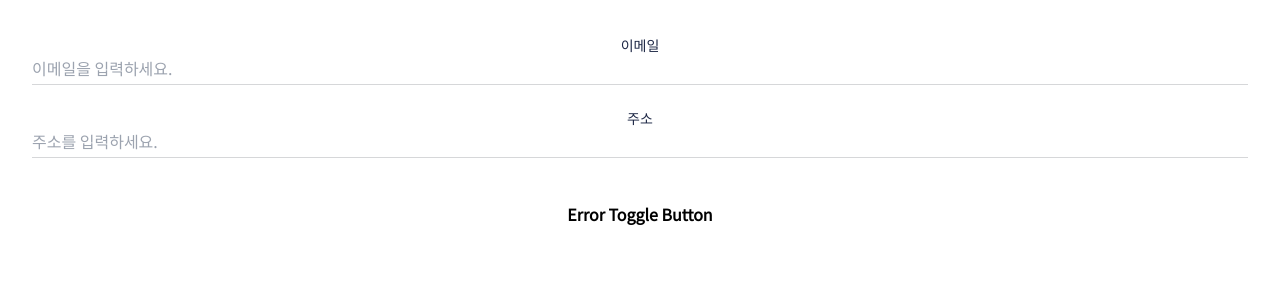
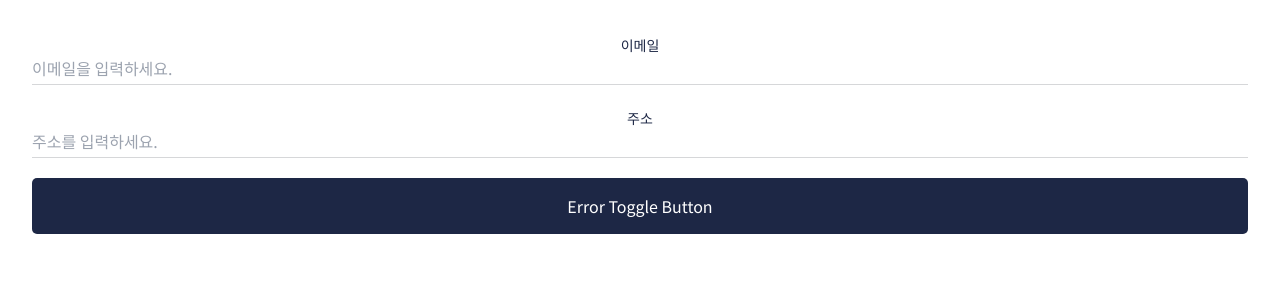
Before and after one commit to anjxxyi/react-ts-storybook, a React (Vite) app: page / in a window 1280 px wide. Shown: the top 300 px of the page. Built offline with nearby package versions, Linux system fonts and the light colour scheme.

Commit message:
Replace button component in app.tsx

```diff
--- a/src/App.tsx
+++ b/src/App.tsx
@@ -2,6 +2,7 @@ import { useState } from "react";
 import "./App.css";
 import DefaultTextField from "./components/DefaultTextField";
 import Label from "./components/Label";
+import PrimaryButton from "./components/PrimaryButton";
 
 function App() {
   const [isError, setIsError] = useState(false);
@@ -36,9 +37,14 @@ function App() {
           onIconClick={() => {}}
         />
       </div>
-      <button className="mt-6 font-semibold" onClick={() => setIsError((prev) => !prev)}>
-        Error Toggle Button
-      </button>
+      <div className="mt-5">
+        <PrimaryButton
+          children="Error Toggle Button"
+          disabled={false}
+          theme="dark"
+          onClick={() => setIsError((prev) => !prev)}
+        />
+      </div>
     </>
   );
 }
```
